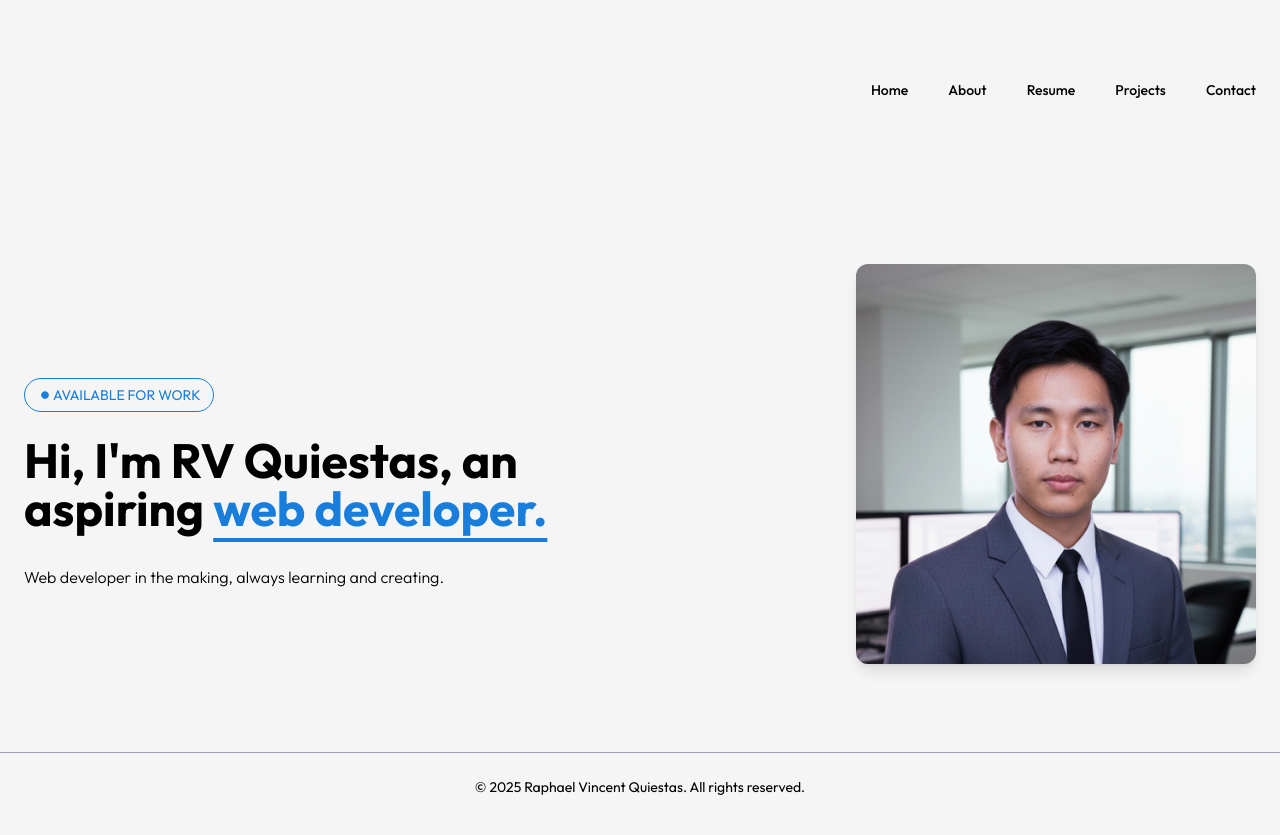
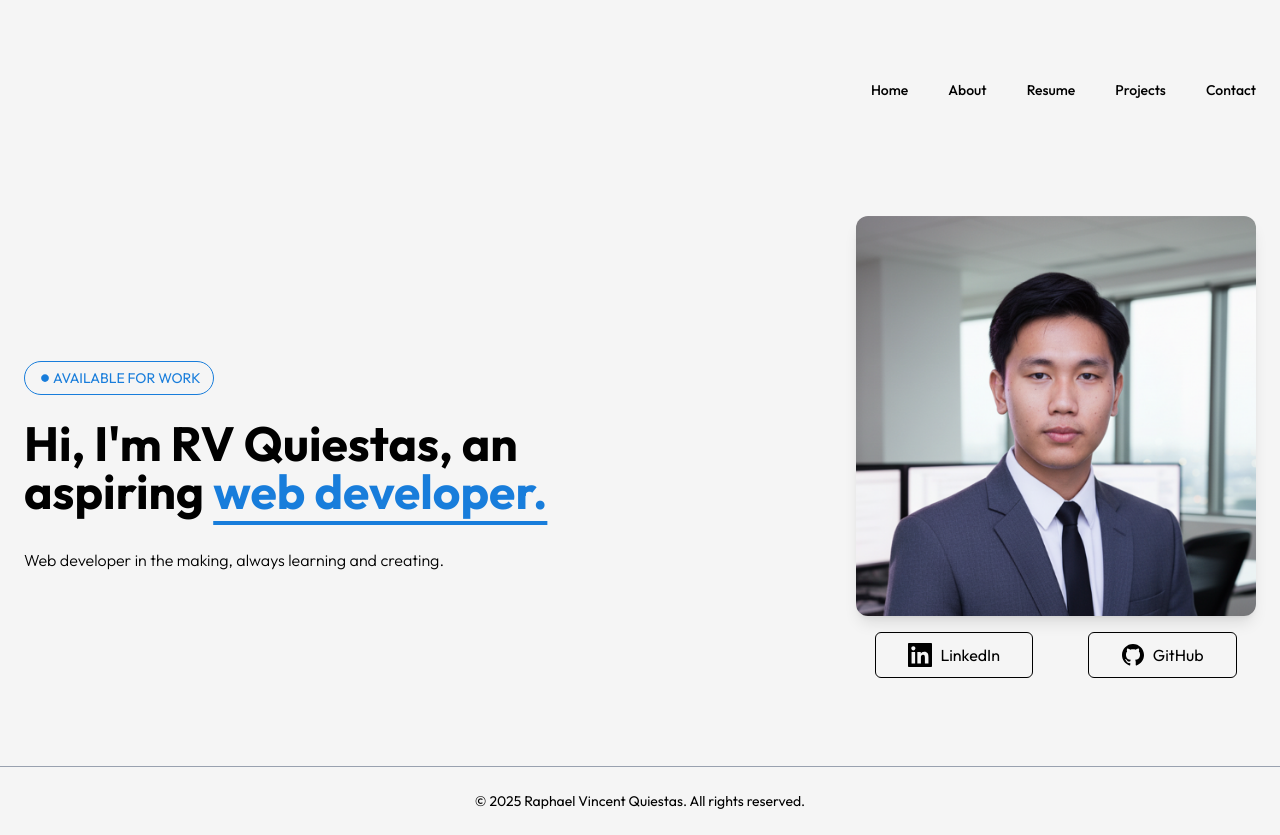
Before and after one commit to rvquiestas/my-portfolio, a React (Vite) app in the folder frontend/: page / in a window 1280 px wide. Built offline with nearby package versions, Linux system fonts and the light colour scheme; the HTML template or start-up script is replaced by a standard one.

Commit message:
Add LinkedIn + GitHub links
+ Hero.jsx - add links and fix import format

```diff
--- a/frontend/src/components/Home/Hero.jsx
+++ b/frontend/src/components/Home/Hero.jsx
@@ -1,12 +1,13 @@
+import Container from '../Container';
 import { FaCircle } from "react-icons/fa";
-import Container from '../Container';
+import { GrGithub, GrLinkedin } from "react-icons/gr";
 
 const Hero = () => {
   return (
     <section id="section" className="h-full">
       {/* Main Content */}
       <Container>
-        <main className="flex flex-col md:flex-row items-center max-md:text-center justify-between sm:mt-0 md:mt-24 pb-16">
+        <main className="flex flex-col md:flex-row items-center max-md:text-center justify-between sm:mt-0 md:mt-12 pb-16">
           <div className="flex flex-col items-center md:items-start">
             <span className="mt-16 mb-6 flex items-center space-x-2 border border-[#187DDB] text-[#187DDB] text-sm rounded-full px-4 pr-3 py-1.5">
               <FaCircle size={8} className='mr-1'/>
@@ -30,6 +31,24 @@ const Hero = () => {
               className="w-100 h-100 rounded-xl hover:scale-105 transition duration-300 object-cover shrink-0 shadow-lg"
               src="/src/assets/img/rv-light-md.png"
             />
+
+            {/* Buttons */}
+            <div className='flex flex-col sm:flex-row justify-center md:justify-around gap-3 sm:gap-4 mt-4 w-full px-4 sm:px-0'>
+              <a href="https://www.linkedin.com/in/rvq26/" target="_blank" rel="noopener noreferrer" className='w-full sm:w-auto'>
+                <button className='w-full sm:w-auto flex items-center justify-center gap-2 border rounded-md px-6 sm:px-6 md:px-8 py-2.5 sm:py-2.5 cursor-pointer hover:scale-105 transition duration-300'>
+                  <GrLinkedin size={20} className="sm:w-6 sm:h-6"/>
+                  <span className="text-base sm:text-base">LinkedIn</span>
+                </button>
+              </a>
+
+              <a href="https://github.com/rvquiestas" target="_blank" rel="noopener noreferrer" className='w-full sm:w-auto'>
+                <button className='w-full sm:w-auto flex items-center justify-center gap-2 border rounded-md px-6 sm:px-6 md:px-8 py-2.5 sm:py-2.5 cursor-pointer hover:scale-105 transition duration-300'>
+                  <GrGithub size={20} className="sm:w-6 sm:h-6"/>
+                  <span className="text-base sm:text-base">GitHub</span>
+                </button>
+              </a>
+            </div>
+
           </div>
         </main>
       </Container>
```
